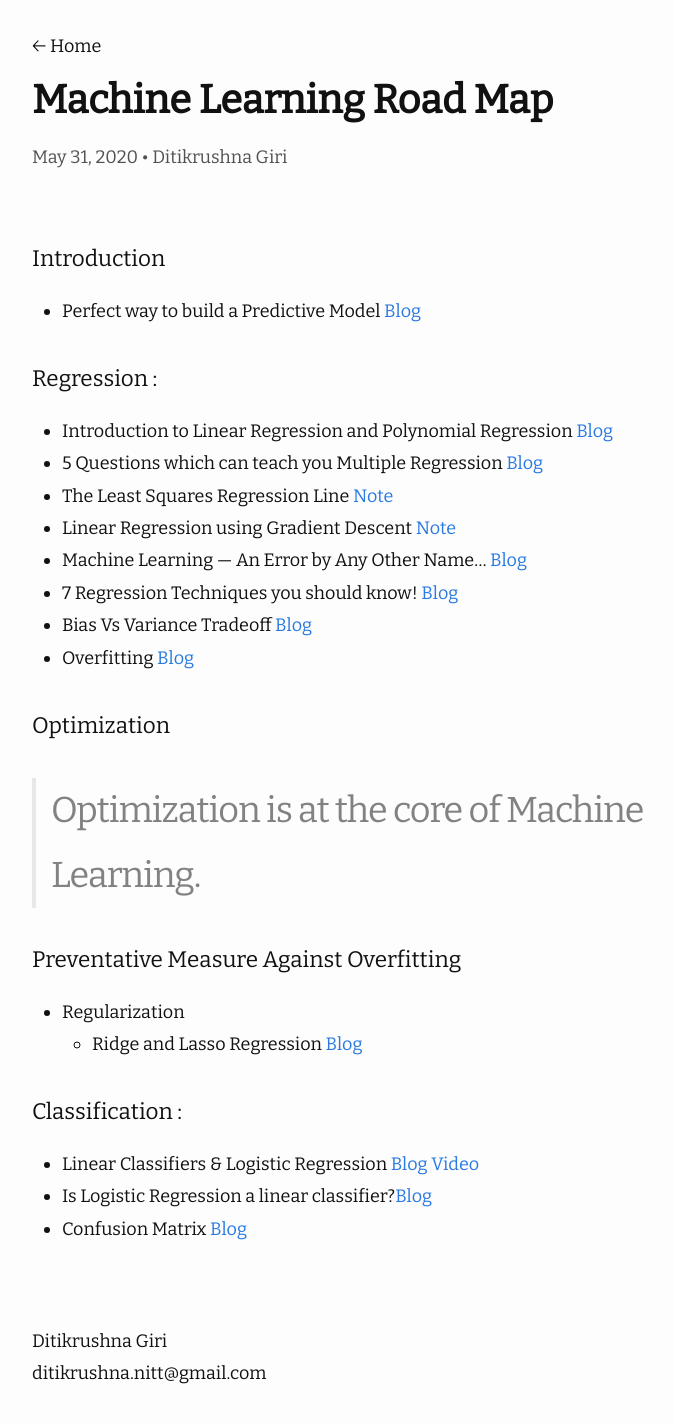
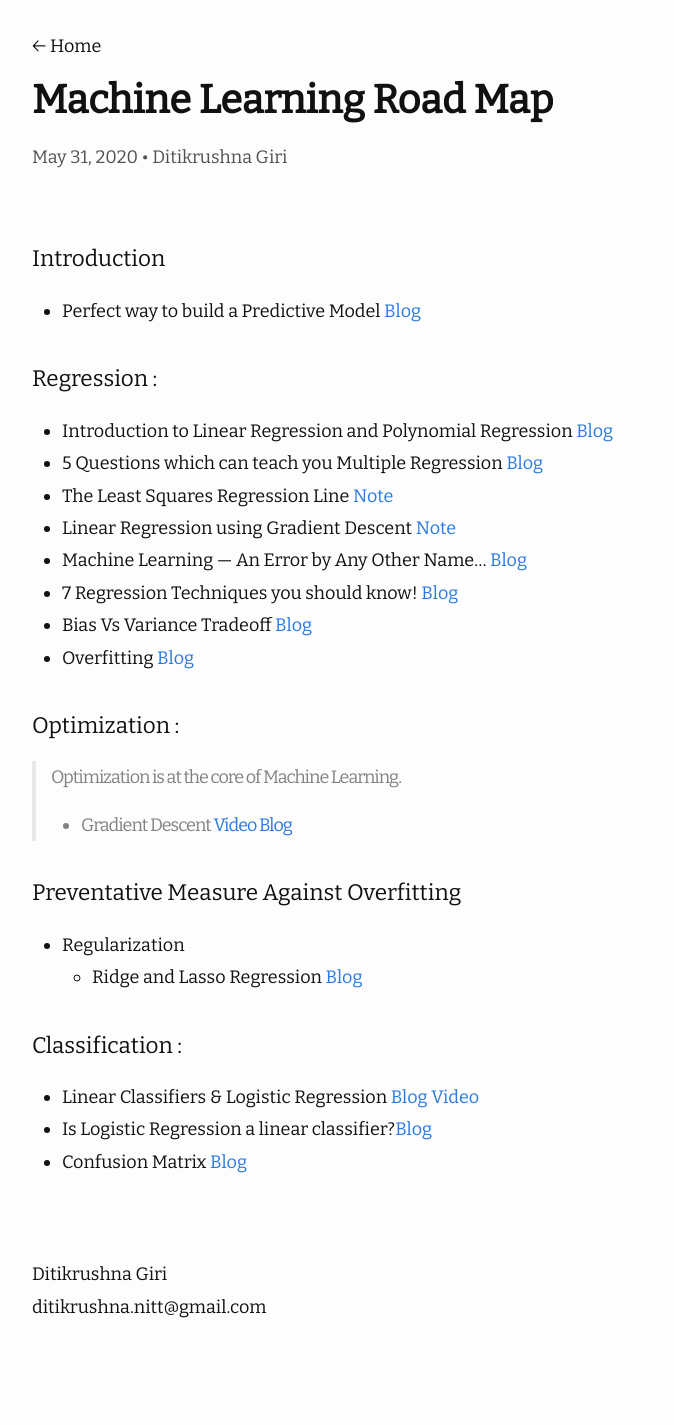
Before and after one commit to ditikrushna/eNotes, a Jekyll site: the page built from _posts/2020-05-31-Machine Learning Road Map.md, in a window 1280 px wide. Shown: the whole page, without its empty margins (238-912 px from the left). Built offline with Jekyll 4.4.1, drawn with Linux system fonts in a browser that asks for light colours; nearby versions of some CDN libraries; after the commit the page ends 1358 px from its top, so only the background shows below that.

Commit message:
Update 2020-05-31-Machine Learning Road Map.md

```diff
--- a/_posts/2020-05-31-Machine Learning Road Map.md
+++ b/_posts/2020-05-31-Machine Learning Road Map.md
@@ -19,9 +19,9 @@ author: "Ditikrushna Giri"
 - Bias Vs Variance Tradeoff [Blog](https://elitedatascience.com/bias-variance-tradeoff)
 - Overfitting [Blog](https://elitedatascience.com/overfitting-in-machine-learning)
 
-#### Optimization
+#### Optimization :
 > Optimization is at the core of Machine Learning.
--
+- Gradient Descent [Video](https://youtu.be/sDv4f4s2SB8) [Blog](https://tinyurl.com/y85vx839)
 
 
 #### Preventative Measure Against Overfitting
```
